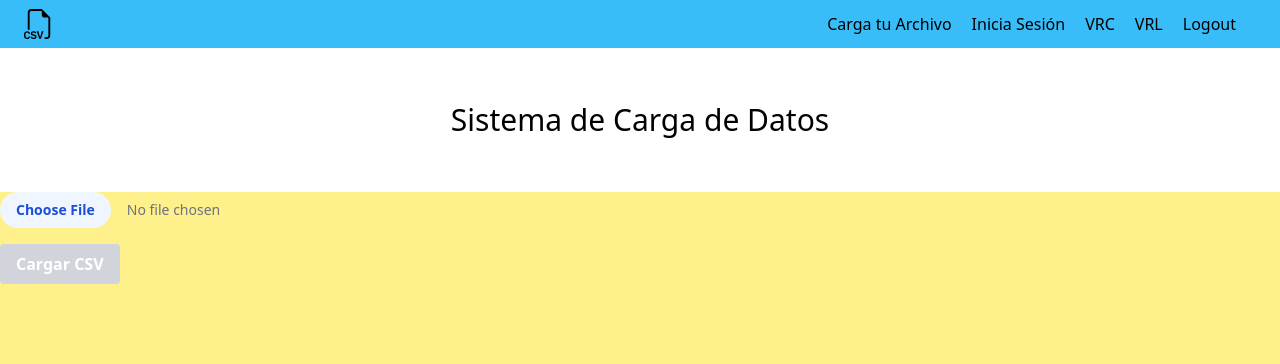
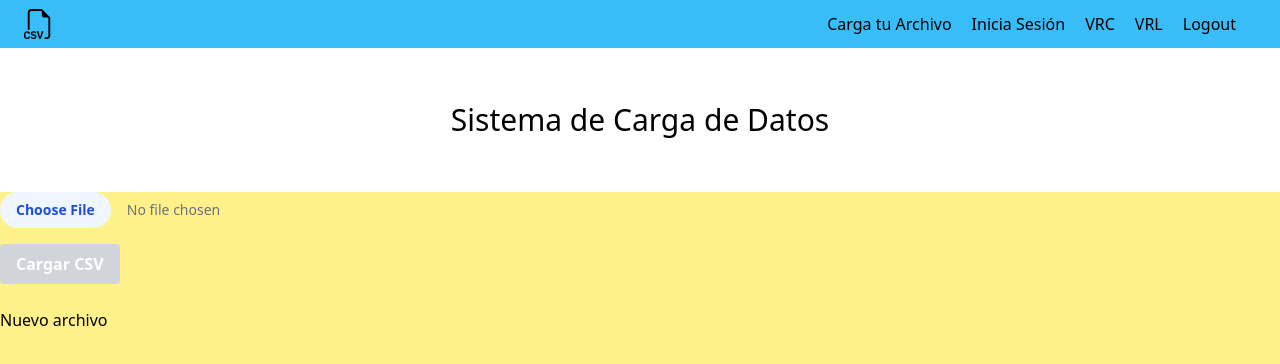
Before and after one commit to juan-arango35/reto-tecnico, a React (Vite) app: page / in a window 1280 px wide. Shown: the top 364 px of the page. Built offline with nearby package versions, Linux system fonts and the light colour scheme; sample sign-in values are in the browser's storage.

Commit message:
agrega boton de nuevo archivo

```diff
--- a/src/components/csvUploader/ResultDisplay.jsx
+++ b/src/components/csvUploader/ResultDisplay.jsx
@@ -1,8 +1,12 @@
 import React from "react";
+import { Link } from "react-router-dom";
 
-const ResultDisplay = ({ successRecords }) => {
+const ResultDisplay = ({ successRecords,clearRecords}) => {
   return (
     <div>
+      <button onClick={clearRecords}>
+        <Link to="/">Nuevo archivo</Link>
+      </button>
       {successRecords.length > 0 && (
         <div>
           <h2>Registros exitosos:</h2>
--- a/src/pages/principal/Principal.jsx
+++ b/src/pages/principal/Principal.jsx
@@ -19,6 +19,13 @@ const Principal = () => {
     navigate("/login");
     return null;
   }
+
+//funcion para limiar los registros
+
+const clearRecords = () => {
+  setSuccessRecords([]);
+  setErrorRecords([]);
+};
 
   //maneja ela cmabio de archivo
   const handleFileChange = (e) => {
@@ -122,7 +129,7 @@ const Principal = () => {
       {(setSuccessRecords.length > 0 || errorRecords.length > 0) && (
         <div>
 
-          <ResultDisplay successRecords={successRecords} />
+          <ResultDisplay successRecords={successRecords} clearRecords={clearRecords} />
           <ErrorCorrection errorRecords={errorRecords} />
         </div>
       )}
```
